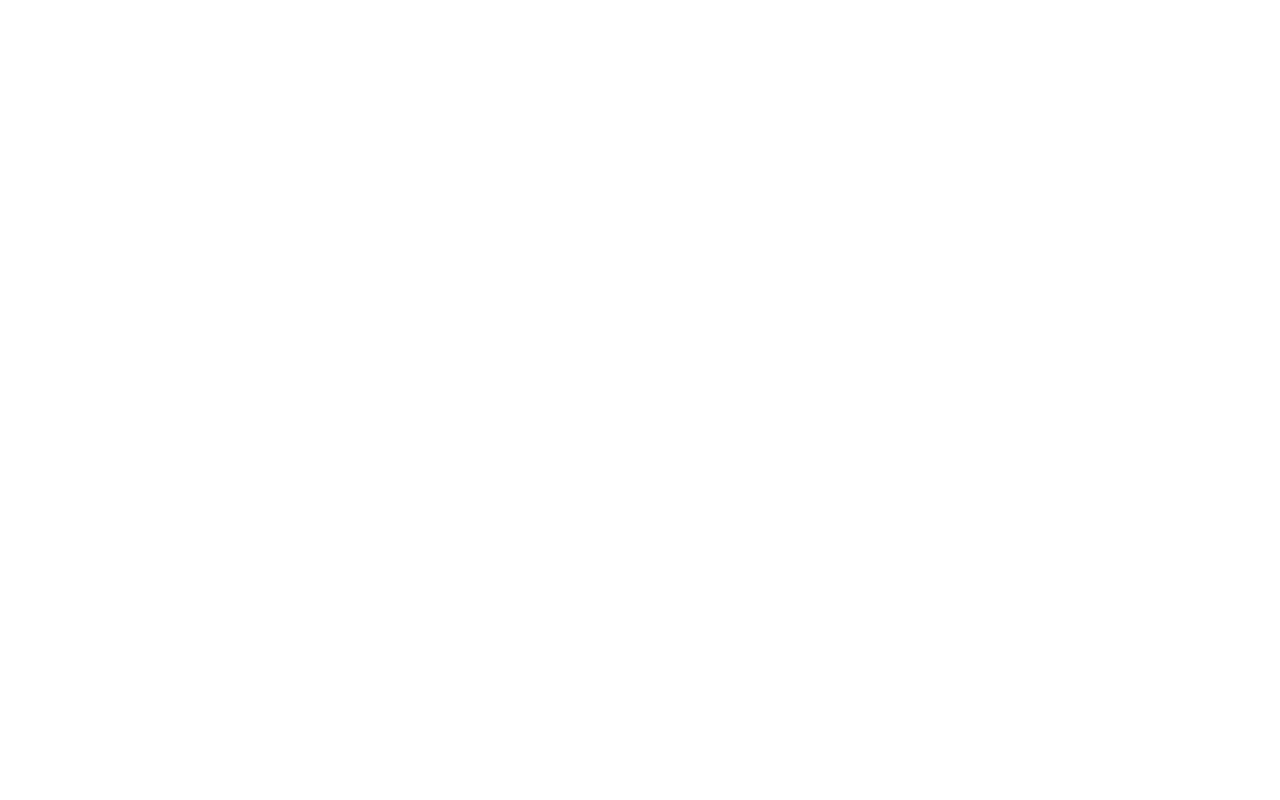
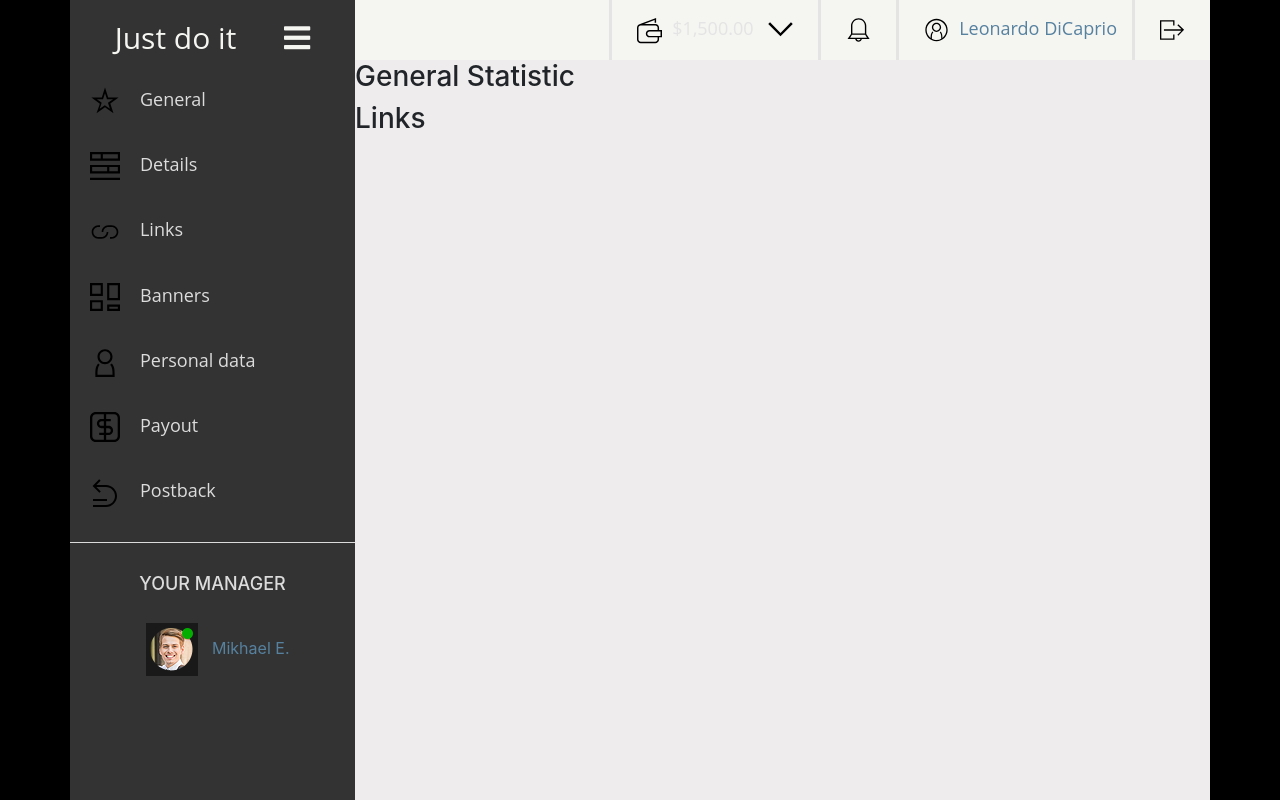
Before and after one commit to olimpiaspyra/solo-project, a website: page src/index.html in a window 1280 px wide. Drawn offline with nearby package versions, Linux system fonts and the light colour scheme; files that its build step writes are made by us from their sources.

Commit message:
Add topbar and sidebar

```diff
--- a/src/index.html
+++ b/src/index.html
@@ -11,5 +11,50 @@
 </head>
 <body>
 
+  <div class="main-container">
+    <div class="row">
+    <div class="sidebar col-3">
+        <h1>Just do it <i class="fas fa-bars"></i></h1>
+        <div class="menu">
+          <a href="#"><img src="vendor/icons/general.svg" alt="general">General</a>
+          <a href="#"><img src="vendor/icons/details.svg" alt="details">Details</a>
+          <a href="#"><img src="vendor/icons/links.svg" alt="links">Links</a>
+          <a href="#"><img src="vendor/icons/banners.svg" alt="banners">Banners</a>
+          <a href="#"><img src="vendor/icons/personaldata.svg" alt="personal data">Personal data</a>
+          <a href="#"><img src="vendor/icons/payout.svg" alt="payout">Payout</a>
+          <a href="#"><img src="vendor/icons/postback.svg" alt="postback">Postback</a>
+        </div>
+
+        <div class="contact">
+          <h4>Your manager</h4>
+          <div class="manager">
+            <img class="manager" src="images/manager.png"  alt="manager">
+            <p>Mikhael E.</p>
+          </div>
+        </div>
+    </div>
+
+    <div class="top-bar col-9">
+        <div class="top-bar row d-flex justify-content-end">
+          <a class="topbar-wallet arrow-down" href="#"><img src="vendor/icons/wallet.svg" alt="wallet">$1,500.00
+         <img src="vendor/icons/arrow-down.svg" alt="arrow-down"></a>
+          <a class="topbar-notification" href="#"><img src="vendor/icons/notification.svg" alt="notification"></a>
+          <a class="topbar-profile" href="#"><img src="vendor/icons/profile.svg" alt="profile"><p>Leonardo DiCaprio</p></a>
+          <a class="topbar-quit" href="#"><img src="vendor/icons/quit.svg" alt="quit"></a>
+        </div>
+
+        <div class="layout">
+          <div class="second-container">
+            <h3>General Statistic</h3>
+          </div>
+          <div class="second-container">
+            <h3>Links</h3>
+          </div>
+        </div>
+    </div>
+
+    </div>
+  </div>
+
 </body>
 </html>
--- a/src/sass/_layout.scss
+++ b/src/sass/_layout.scss
@@ -0,0 +1,118 @@
+body {
+  width: 100%;
+  background-color: $body-color;
+}
+
+.main-container {
+  margin: 0 auto;
+  max-width: 1140px;
+  background-color: $layout-color;
+}
+
+.row {
+  margin: 0;
+  padding: 0;
+}
+
+/* Sidebar*/
+
+.sidebar{
+  // position: fixed;
+  background-color: $sidebar-background-color;
+  height: 100vh;
+  margin: 0;
+  padding: 0;
+}
+
+h1 {
+  color: $logo-color;
+  font-family: $brand-font;
+  font-size: 30px;
+  text-align: center;
+  margin-top: 20px;
+}
+
+.fa-bars {
+  padding-left: 40px;
+}
+
+.menu {
+  width: 100%;
+  border-bottom: solid 1px $text-color;
+  padding-bottom: 10px;
+
+  a {
+    display: block;
+    text-decoration: none;
+    color: $text-color;
+    font-family: $brand-font;
+    font-size: 18px;
+    margin: 15px 0;
+    padding: 10px 0 10px 20px;
+
+    img {
+      height: 30px;
+      width: 50px;
+      padding-right: 20px;
+    }
+  }
+
+  a:hover {
+    background-color: $sidebar-hover-background-color;
+    border-left: solid 5px $border-color;
+    color: $logo-color;
+  }
+}
+
+.contact {
+  margin-top: 30px;
+  text-align: center;
+
+  h4 {
+    text-transform: uppercase;
+    color: $text-color;
+    font-size: 18px;
+  }
+
+  .manager {
+    padding: 10px;
+
+    p {
+      display: inline-block;
+      color: $manager-name-color;
+    }
+  }
+}
+
+/*Top-bar*/
+
+.top-bar {
+  margin: 0;
+  padding: 0;
+
+  .row {
+    //position: fixed;
+    background-color: $logo-color;
+    line-height: 0;
+
+    a {
+      padding: 15px 15px;
+      border-left: solid 3px $text-color;
+      font-size: 18px;
+      font-family: $brand-font;
+      color: $text-color;
+      text-decoration: none;
+
+      img {
+        height: 30px;
+        width: 45px;
+        padding: 0 10px;
+      }
+
+      p {
+        display: inline-block;
+        color: $manager-name-color;
+      }
+    }
+  }
+}
--- a/src/sass/_variables.scss
+++ b/src/sass/_variables.scss
@@ -1,6 +1,12 @@
 /* Colors */
-$paragraph-color: #000000;
-$brand-main-color: #ff0000;
+$logo-color: #F5F5F2;
+$sidebar-background-color: #333333;
+$sidebar-hover-background-color: #979797;
+$text-color: #e3e3e3f5;
+$body-color: #000000;
+$layout-color: #eeecec;
+$border-color: #F58220;
+$manager-name-color: #56819F;
 
 /* Font sizes */
 $paragraph-font-size: 16px;
```
Also changed, not shown: src/images/manager.png (added).
